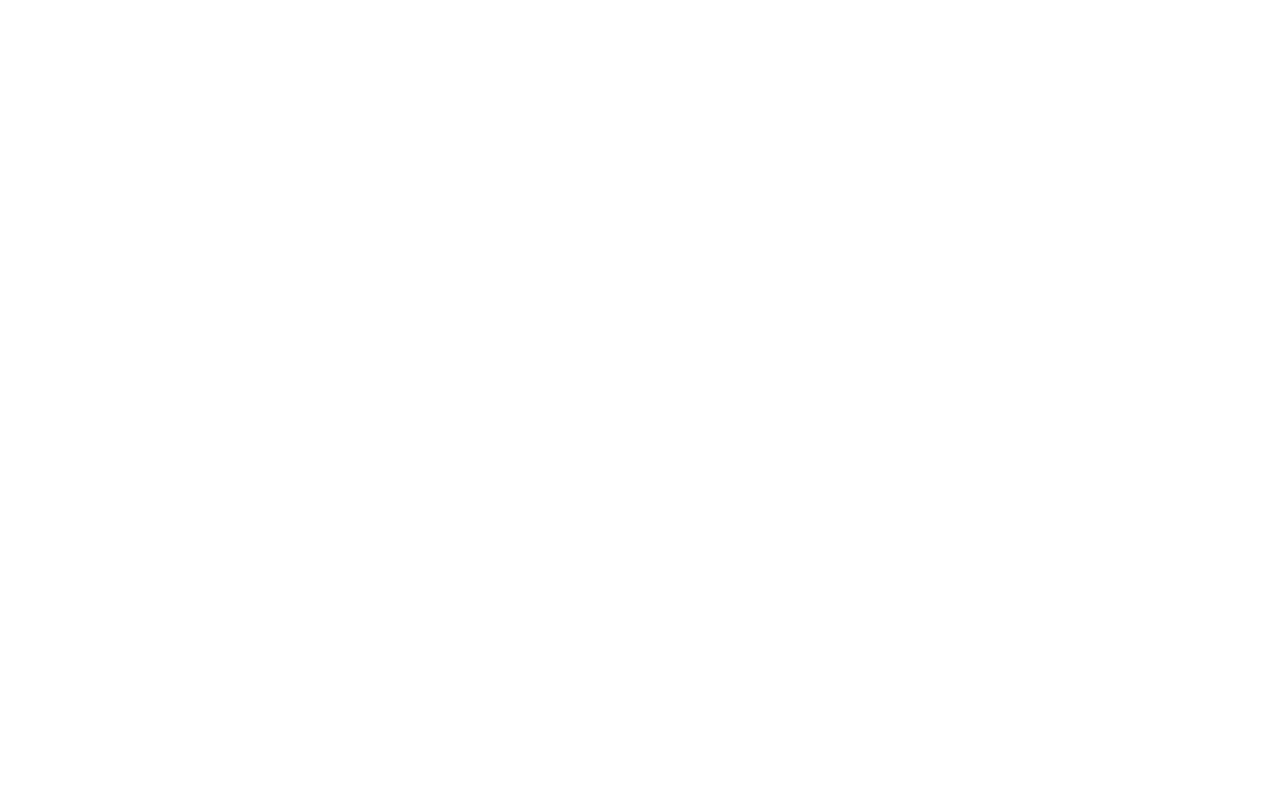
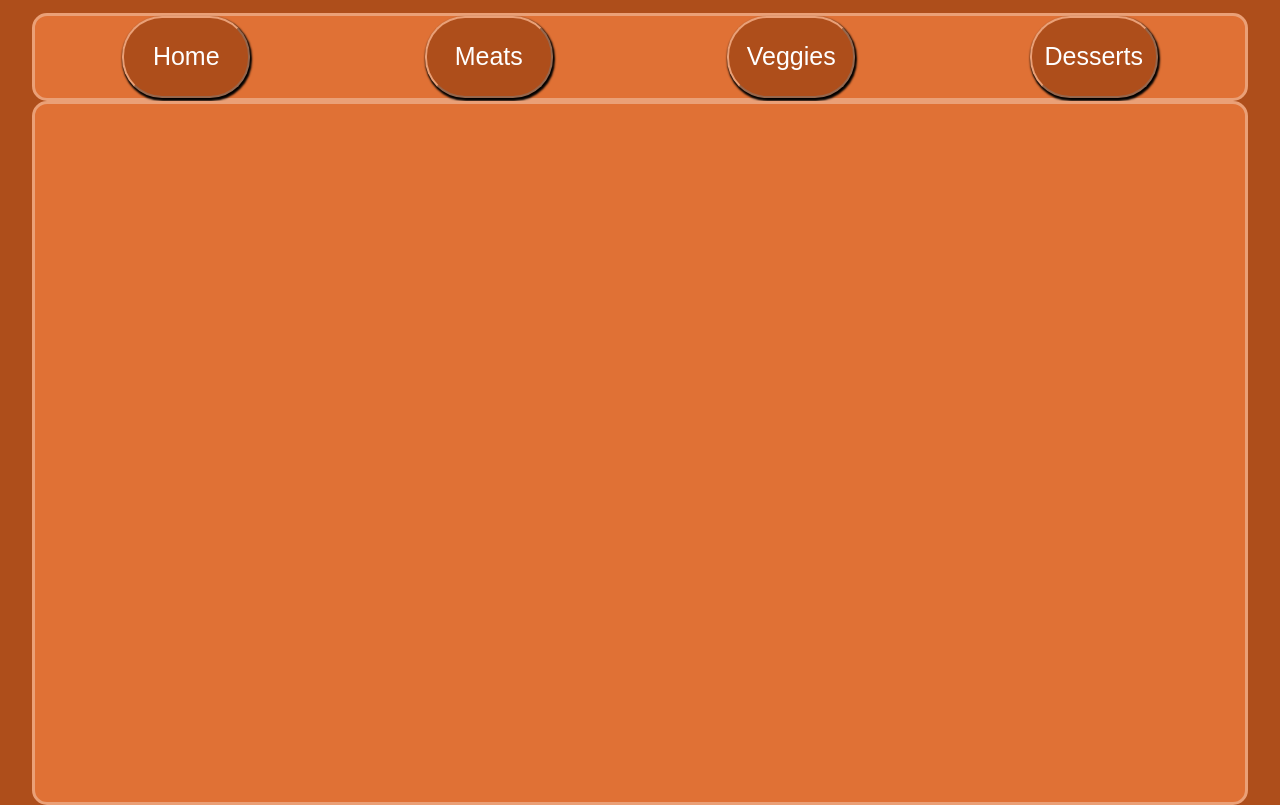
Before and after one commit to Glitch-v0/restaurant, a website built with webpack: page dist/index.html in a window 1280 px wide. Built offline with nearby package versions, Linux system fonts and the light colour scheme.

Commit message:
add creation of navbar and body, buttons to navbar

```diff
--- a/package.json
+++ b/package.json
@@ -6,14 +6,17 @@
   "scripts": {
     "test": "echo \"Error: no test specified\" && exit 1",
     "watch": "webpack --watch",
+    "start": "webpack serve --open",
     "build": "webpack"
   },
   "author": "",
   "license": "ISC",
   "devDependencies": {
     "css-loader": "^6.8.1",
+    "html-webpack-plugin": "^5.5.3",
     "style-loader": "^3.3.3",
     "webpack": "^5.88.2",
-    "webpack-cli": "^5.1.4"
+    "webpack-cli": "^5.1.4",
+    "webpack-dev-server": "^4.15.1"
   }
 }
--- a/src/elementCreation.js
+++ b/src/elementCreation.js
@@ -12,7 +12,7 @@ export function makeElement(element, parentElement, optionalClass, optionalID) {
 
 export function styleElementID (elementID, styleAttribute, styleValue){
     const elementToStyle = document.getElementById(elementID)
-    if(elementToStyle.style == "innerHTML"){
+    if(styleAttribute == "innerHTML"){
         elementToStyle.innerHTML = styleValue;
     } else {
         elementToStyle.style[styleAttribute] = styleValue;
@@ -26,3 +26,29 @@ export function styleElementClass (elementClass, styleAttribute, styleValue){
     elementToStyle.style[styleAttribute] = styleValue;
     console.log(`Styling ${elementToStyle} with ${styleAttribute} set to ${elementToStyle.style[styleAttribute]}`)
 }
+
+export function createNavAndBody (){
+    // Grid Container to host nav bar and body
+    makeElement("div", document.body, "", "page-container");
+    styleElementID("page-container", "display", "grid");
+    styleElementID("page-container", "grid-template-columns", "95vw");
+    styleElementID("page-container", "grid-template-rows", "11vh 88vh");
+    styleElementID("page-container", "padding-left", "2.5%");
+    styleElementID("page-container", "padding-top", "1%");
+    makeElement("div", document.getElementById("page-container"), "nav-bar-container", "home-nav-container");
+    makeElement("div", document.getElementById("page-container"), "body-container", "home-body-container");
+    // Make navbar a grid container for 4 buttons
+    styleElementID("home-nav-container", "display", "flex");
+    styleElementID("home-nav-container", "justify-content", "space-around");
+    const buttonText = ["Home", "Meats", "Veggies", "Desserts"];
+    for(let i = 0; i < 4; i++){
+        makeElement("button", document.getElementById("home-nav-container"), "nav-button", `nav-button-${i}`);
+        styleElementID(`nav-button-${i}`, "innerHTML", buttonText[i]);
+    }
+    // makeElement("p", document.getElementById("page-container"), "home-text", "home-text-intro");
+    // const introText = "Finally, an amazing restaurant for all of your <b>artisan</b> grilled cheese needs!";
+    // styleElementID("home-text-intro", "innerHTML", introText);
+}
+
+const styleVariable = document.body.style
+styleVariable.flex
--- a/src/home.js
+++ b/src/home.js
@@ -1,12 +1,3 @@
 import * as ec from "./elementCreation"
 
-ec.makeElement("div", document.body, "", "home-container");
-ec.styleElementID("home-container", "display", "grid");
-ec.styleElementID("home-container", "background-color", "white");
-ec.styleElementID("home-container", "grid-column", "auto");
-ec.styleElementID("home-container", "grid-row", "auto");
-ec.makeElement("p", document.getElementById("home-container"), "home-text", "home-text-intro");
-
-const introText = "Finally, an amazing restaurant for all of your <b>artisan</b> grilled cheese needs!";
-ec.styleElementID("home-text-intro", "innerHTML", introText);
-ec.styleElementID("home-text-intro", "color", "black")
+ec.createNavAndBody();
--- a/src/styles.css
+++ b/src/styles.css
@@ -1,3 +1,43 @@
 :root {
     font-size: 10px;
+    --grilledCheeseColor: #e07135;
+    --borderColor: #eaa077;
+    --background-color: #ae4e1b;
+    --border-radius-container: 1.5rem;
+    --border-radius-button: 4rem;
+    background-color: var(--background-color);
 }
+
+#home-text-intro {
+    font-size: 2.2rem;
+    color: white;
+    text-shadow: black 1px 1px 1px;
+}
+
+#home-text-intro > b {
+    font-weight: 600;
+    text-shadow: black 1px 1px 5px;
+    font-style: italic;
+}
+
+.nav-bar-container {
+    background-color: var(--grilledCheeseColor);
+    border: 3px solid var(--borderColor);
+    border-radius: var(--border-radius-container);
+}
+
+.nav-button {
+    background-color: var(--background-color);
+    border-color: var(--borderColor);
+    box-shadow: 1px 2px 2px 1px black;
+    color: white;
+    width: 10vw;
+    border-radius: var(--border-radius-button);
+    font-size: 2.5rem;
+}
+
+.body-container {
+    background-color: var(--grilledCheeseColor);
+    border: 3px solid var(--borderColor);
+    border-radius: var(--border-radius-container);
+}
--- a/webpack.config.js
+++ b/webpack.config.js
@@ -1,12 +1,26 @@
 const path = require('path');
+const HtmlWebpackPlugin = require('html-webpack-plugin');
+const webpack = require("webpack");
 
 module.exports = {
   mode: 'development',
-  entry: './src/index.js',
+  entry: {
+    app: './src/index.js',
+  },
   devtool: 'inline-source-map',
+  devServer: {
+    static: './dist',
+    hot: true,
+  },
+  plugins: [
+    new HtmlWebpackPlugin({
+      title: 'Hot Module Replacement',
+    }),
+  ],
   output: {
     filename: 'main.js',
     path: path.resolve(__dirname, 'dist'),
+    clean: true,
   },
   module: {
     rules: [
```
Also changed, not shown: dist/index.html, dist/main.js, 1 other file.
